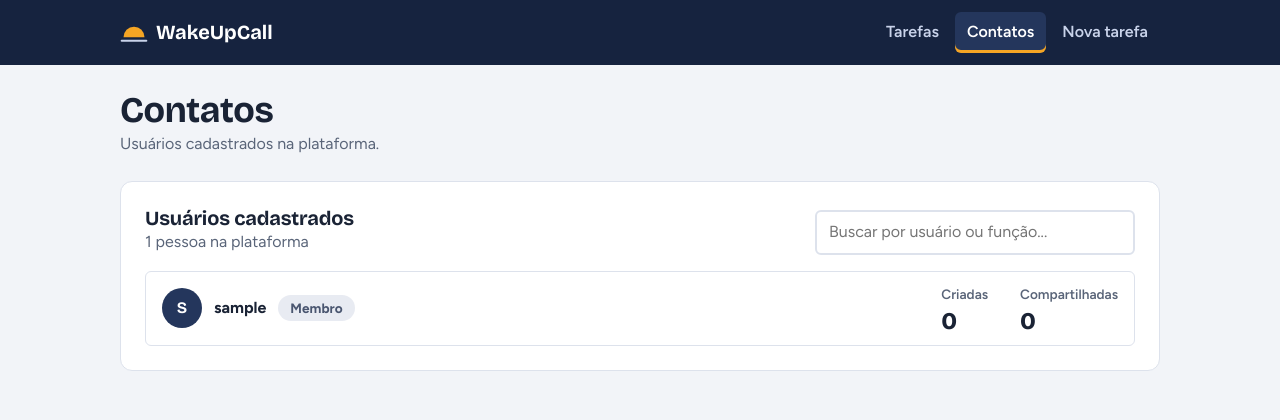
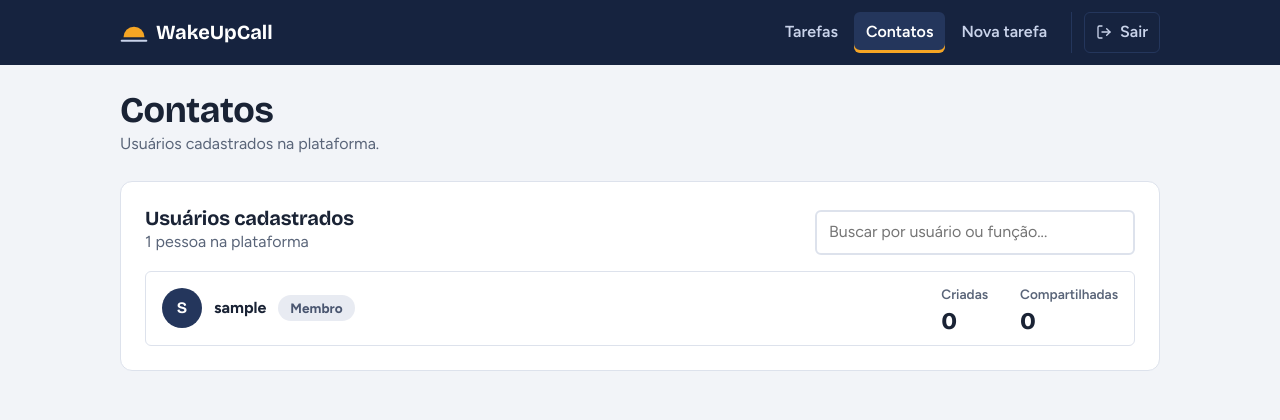
Before and after one commit to mateusalves-sheep/Wakeup-Call-Co_working, a Flask app: page /contatos in a window 1280 px wide. Shown: the top 420 px of the page. Run offline with Flask 3, Linux system fonts and the light colour scheme; the visitor is signed in with stand-in values (Sample User, id 1); data comes from the database, SQL or seed files in the repository; data that the repository does not hold is empty.

Commit message:
Adiciona funcionalidade de logout

```diff
--- a/app.py
+++ b/app.py
@@ -358,6 +358,13 @@ def listar_contatos():
 
     return render_template("contatos.html",contatos=contatos)
 
+@app.route("/logout", methods=["POST"])
+@login_required
+def logout():
+    logout_user()
+    flash("Você saiu da sua conta")
+    return redirect(url_for("login"))
+
 
 if __name__ == "__main__":
     with app.app_context():
--- a/static/style.css
+++ b/static/style.css
@@ -133,6 +133,34 @@ a  { color: var(--st-fazendo); }
   background: var(--noite-2);
   color: #fff;
   box-shadow: inset 0 -3px 0 var(--alvorada);
+}
+
+/* botão Sair: separado dos links, com o mesmo tamanho deles */
+.form-sair {
+  display: flex;
+  margin: 0 0 0 var(--e2);
+  padding-left: var(--e3);
+  border-left: 1px solid var(--noite-2);
+}
+.btn-sair {
+  display: inline-flex;
+  align-items: center;
+  gap: var(--e2);
+  padding: calc(var(--e2) - 1px) calc(var(--e3) - 1px);
+  border: 1px solid var(--noite-2);
+  border-radius: var(--raio-p);
+  background: transparent;
+  color: #c9d3ea;
+  font: inherit;
+  font-weight: 600;
+  cursor: pointer;
+  transition: background .2s, color .2s, border-color .2s;
+}
+.btn-sair svg { width: 1rem; height: 1rem; }
+.btn-sair:hover {
+  background: var(--st-atrasada-bg);
+  border-color: var(--st-atrasada);
+  color: var(--st-atrasada);
 }
 
 .rodape {
--- a/templates/base.html
+++ b/templates/base.html
@@ -29,6 +29,15 @@
           <li><a href="{{ url_for('listar_tarefas') }}" {% if request.endpoint == 'listar_tarefas' %}aria-current="page"{% endif %}>Tarefas</a></li>
           <li><a href="/contatos" {% if request.path.startswith('/contatos') %}aria-current="page"{% endif %}>Contatos</a></li>
           <li><a href="{{ url_for('criar_tarefa') }}" {% if request.endpoint == 'criar_tarefa' %}aria-current="page"{% endif %}>Nova tarefa</a></li>
+          <li><form class="form-sair" action="{{ url_for('logout') }}" method="POST"><button type="submit" class="btn-sair"><svg viewBox="0 0 24 24" fill="none" stroke="currentColor" stroke-width="2" stroke-linecap="round" stroke-linejoin="round" aria-hidden="true">
+            <path d="M9 21H5a2 2 0 0 1-2-2V5a2 2 0 0 1 2-2h4"/>
+            <polyline points="16 17 21 12 16 7"/>
+            <line x1="21" y1="12" x2="9" y2="12"/>
+            </svg>
+            Sair
+            </button>
+            </form>
+            </li>
         </ul>
       </nav>
       {% endif %}
```
